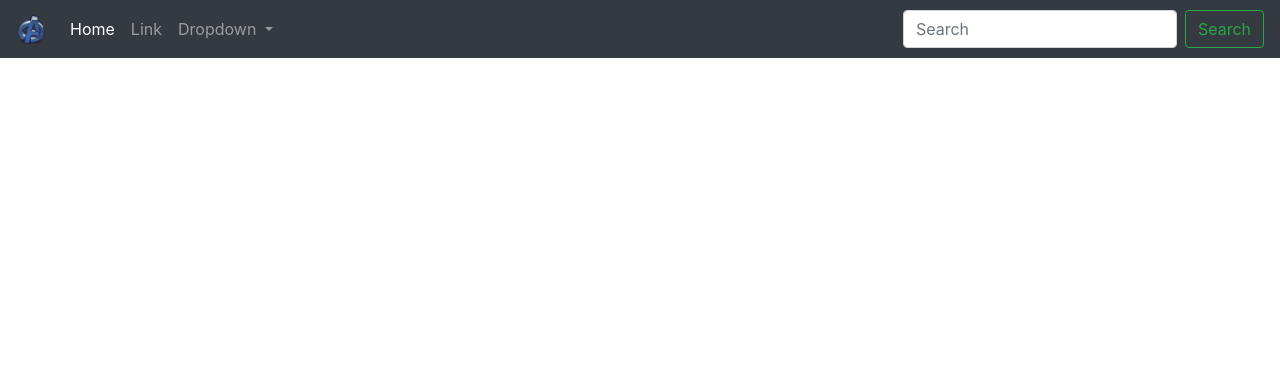
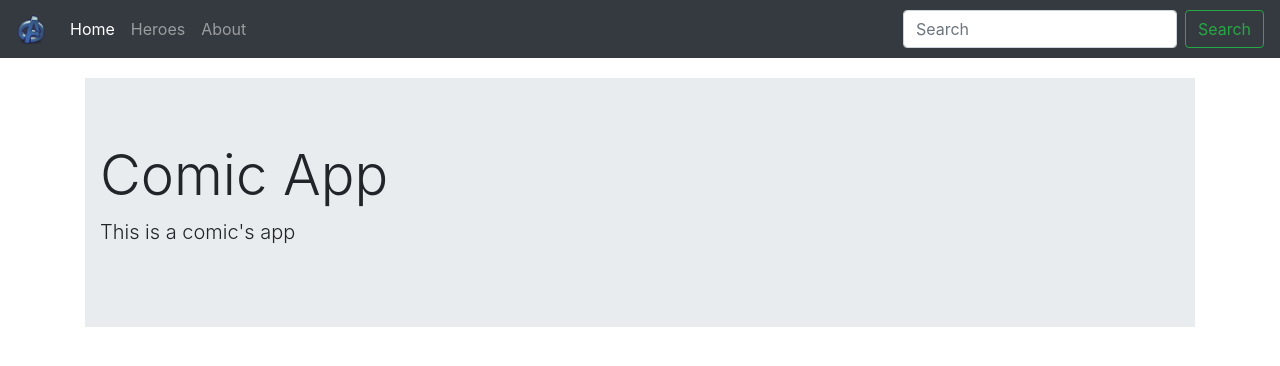
Before and after one commit to RancesFernandez/AngularCourse, an Angular app: page /home in a window 1280 px wide. Shown: the top 366 px of the page. Built offline with nearby package versions, Linux system fonts and the light colour scheme.

Commit message:
clase 55

```diff
--- a/src/app/app.component.html
+++ b/src/app/app.component.html
@@ -1,4 +1,7 @@
-<app-navbar>
+<app-navbar></app-navbar>
 
+<div class="container main-container">
 
-</app-navbar>
+    <router-outlet></router-outlet>
+
+</div>
--- a/src/app/app.routes.ts
+++ b/src/app/app.routes.ts
@@ -1,10 +1,14 @@
-import { NgModule } from '@angular/core';
 import { RouterModule, Routes } from '@angular/router';
+import { HomeComponent } from './components/home/home/home.component';
+import { HeroesComponent } from './components/heroes/heroes.component';
+import { AboutComponent } from './components/about/about.component';
 
-const routes: Routes = [];
 
-@NgModule({
-  imports: [RouterModule.forChild(routes)],
-  exports: [RouterModule]
-})
-export class ExampleRoutingModule { }
+const APP_ROUTES: Routes = [
+  { path: 'home', component: HomeComponent },
+  { path: 'about', component: AboutComponent },
+  { path: 'heroes', component: HeroesComponent },
+  { path: '**', pathMatch: 'full', redirectTo: 'home' }
+];
+
+export const APP_ROUTING = RouterModule.forRoot(APP_ROUTES);
--- a/src/app/components/about/about.component.html
+++ b/src/app/components/about/about.component.html
@@ -1 +1,6 @@
-<p>about works!</p>
+<h1 class="animated fadeIn fast">About Comic App</h1>
+<hr>
+
+<p class="animated fadeIn">
+    Lorem, ipsum dolor sit amet consectetur adipisicing elit. At doloremque alias modi ipsam quidem porro assumenda tempora aliquam ducimus quibusdam minima odio, quod eveniet accusantium mollitia, nisi dicta et incidunt?
+</p>
--- a/src/app/components/home/home/home.component.html
+++ b/src/app/components/home/home/home.component.html
@@ -1,4 +1,4 @@
-<div class="jumbotron jumbotron-fluid">
+<div class="jumbotron jumbotron-fluid animated fadeIn fast">
     <div class="container">
         <h1 class="display-4">Comic App</h1>
         <p class="lead">This is a comic's app</p>
--- a/src/app/components/shared/navbar/navbar.component.html
+++ b/src/app/components/shared/navbar/navbar.component.html
@@ -8,23 +8,16 @@
 
     <div class="collapse navbar-collapse" id="navbarSupportedContent">
         <ul class="navbar-nav mr-auto">
-            <li class="nav-item active">
-                <a class="nav-link" href="#">Home</a>
+            <li class="nav-item" routerLinkActive="active">
+                <a class="nav-link" [routerLink]="['home']">Home</a>
             </li>
-            <li class="nav-item">
-                <a class="nav-link" href="#">Link</a>
+            <li class="nav-item" routerLinkActive="active">
+                <a class="nav-link" [routerLink]="['heroes']">Heroes</a>
             </li>
-            <li class="nav-item dropdown">
-                <a class="nav-link dropdown-toggle" href="#" id="navbarDropdown" role="button" data-toggle="dropdown" aria-haspopup="true" aria-expanded="false">
-            Dropdown
-          </a>
-                <div class="dropdown-menu" aria-labelledby="navbarDropdown">
-                    <a class="dropdown-item" href="#">Action</a>
-                    <a class="dropdown-item" href="#">Another action</a>
-                    <div class="dropdown-divider"></div>
-                    <a class="dropdown-item" href="#">Something else here</a>
-                </div>
+            <li class="nav-item" routerLinkActive="active">
+                <a class="nav-link" [routerLink]="['about']">About</a>
             </li>
+
 
         </ul>
 
--- a/src/styles.css
+++ b/src/styles.css
@@ -1 +1,33 @@
-/* You can add global styles to this file, and also import other style files */
+.main-container {
+    margin-top: 20px;
+}
+
+
+/* Animaciones */
+
+.animated {
+    -webkit-animation-duration: 1s;
+    animation-duration: 1s;
+    -webkit-animation-fill-mode: both;
+    animation-fill-mode: both;
+}
+
+.fast {
+    -webkit-animation-duration: 0.4s;
+    animation-duration: 0.4s;
+    -webkit-animation-fill-mode: both;
+    animation-fill-mode: both;
+}
+
+@keyframes fadeIn {
+    from {
+        opacity: 0;
+    }
+    to {
+        opacity: 1;
+    }
+}
+
+.fadeIn {
+    animation-name: fadeIn;
+}
```
Also changed, not shown: src/app/app.module.ts (+9 -1 lines).
